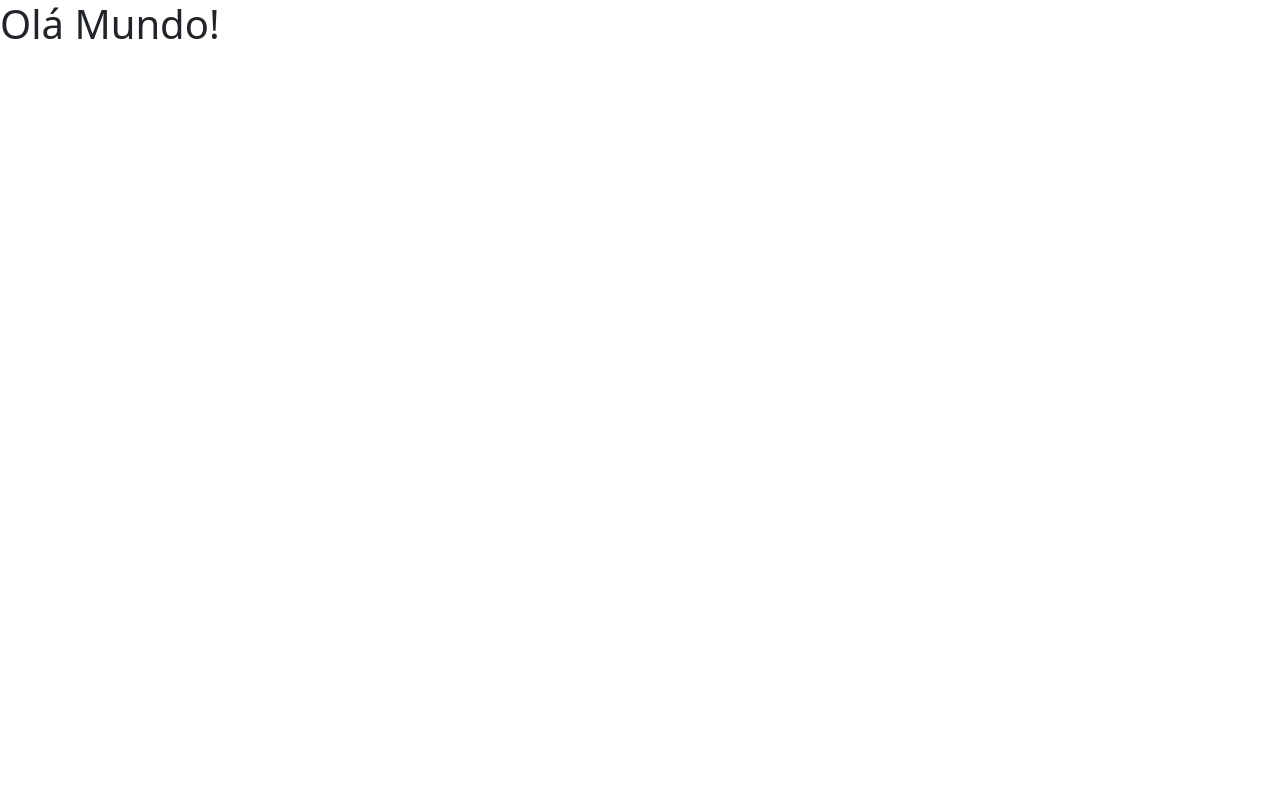
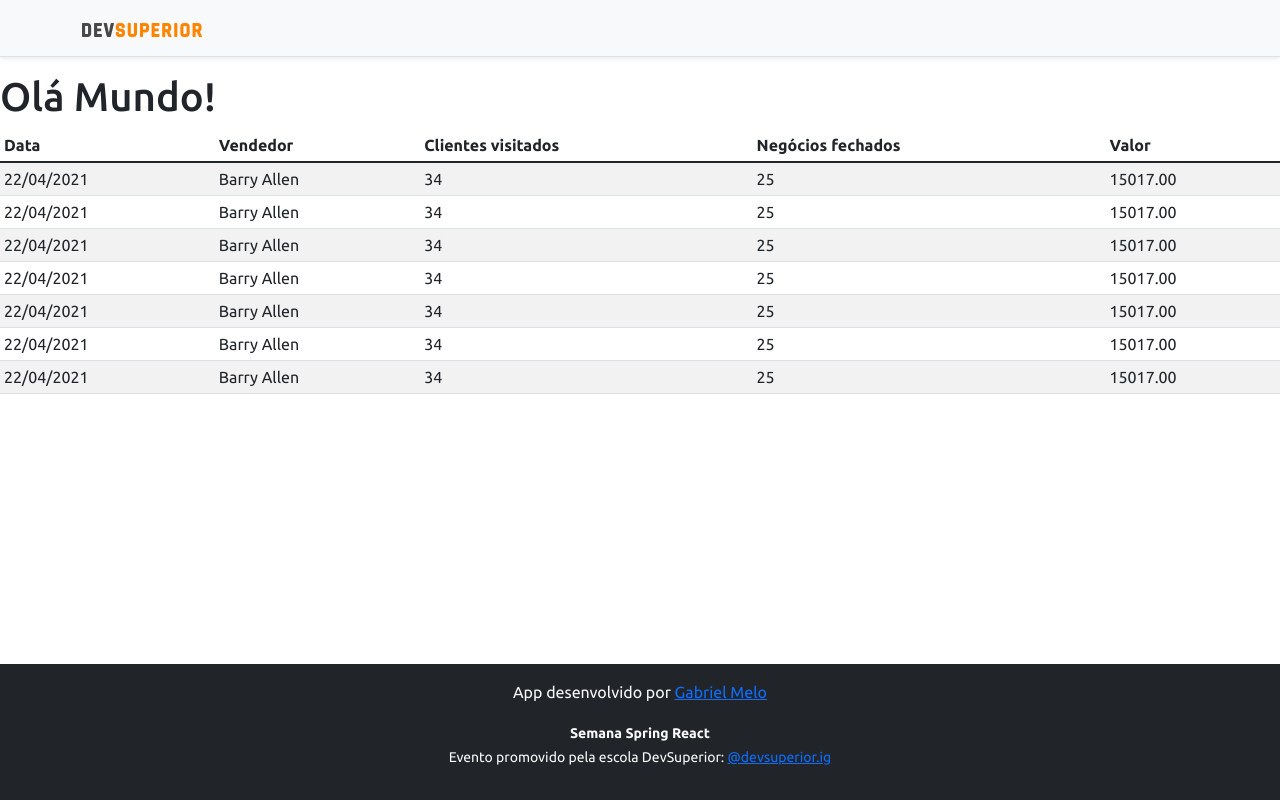
Before and after one commit to gmeloo/projeto-sds3, a React (Create React App) app in the folder frontend/: page / in a window 1280 px wide. Built offline with nearby package versions, Linux system fonts and the light colour scheme.

Commit message:
Basic static components

```diff
--- a/frontend/src/App.tsx
+++ b/frontend/src/App.tsx
@@ -1,8 +1,18 @@
+import DataTable from "components/DataTable";
+import Footer from "components/Footer";
+import NavBar from "components/NavBar";
+
 function App() {
   return (
-    <div>
-      <h1>Olá Mundo!</h1>
-    </div>
+    <>
+    <NavBar />
+    <div className="conatainer">
+      <h1> Olá Mundo!</h1>
+
+      <DataTable />
+      </div>
+    <Footer />
+    </>
   );
 }
 
--- a/frontend/src/assets/css/styles.css
+++ b/frontend/src/assets/css/styles.css
@@ -0,0 +1,32 @@
+@import url('https://fonts.googleapis.com/css2?family=Ubuntu:wght@300;400;500;700&display=swap');
+:root {
+    --color-primary: #FF8400;
+}
+
+html, body {
+    height: 100%;
+    font-family: "Ubuntu", sans-serif;
+}
+
+#root {
+    display: flex;
+    flex-direction: column;
+    height: 100%;
+}
+
+.content {
+    flex: 1 0 auto;
+}
+
+.footer {
+    flex-shrink: 0;
+    text-align: center;
+}
+
+.bg-primary {
+    background-color: var(--color-primary) !important;
+}
+
+.text-primary {
+    color: var(--color-primary) !important;
+}
--- /dev/null
+++ b/frontend/src/components/DataTable/index.tsx
@@ -0,0 +1,65 @@
+const DataTable = () => {
+    return (
+        <div className="table-responsive">
+    <table className="table table-striped table-sm">
+        <thead>
+            <tr>
+                <th>Data</th>
+                <th>Vendedor</th>
+                <th>Clientes visitados</th>
+                <th>Negócios fechados</th>
+                <th>Valor</th>
+            </tr>
+        </thead>
+        <tbody>
+            <tr>
+                <td>22/04/2021</td>
+                <td>Barry Allen</td>
+                <td>34</td>
+                <td>25</td>
+                <td>15017.00</td>
+            </tr>
+            <tr>
+                <td>22/04/2021</td>
+                <td>Barry Allen</td>
+                <td>34</td>
+                <td>25</td>
+                <td>15017.00</td>
+            </tr><tr>
+                <td>22/04/2021</td>
+                <td>Barry Allen</td>
+                <td>34</td>
+                <td>25</td>
+                <td>15017.00</td>
+            </tr><tr>
+                <td>22/04/2021</td>
+                <td>Barry Allen</td>
+                <td>34</td>
+                <td>25</td>
+                <td>15017.00</td>
+            </tr><tr>
+                <td>22/04/2021</td>
+                <td>Barry Allen</td>
+                <td>34</td>
+                <td>25</td>
+                <td>15017.00</td>
+            </tr><tr>
+                <td>22/04/2021</td>
+                <td>Barry Allen</td>
+                <td>34</td>
+                <td>25</td>
+                <td>15017.00</td>
+            </tr><tr>
+                <td>22/04/2021</td>
+                <td>Barry Allen</td>
+                <td>34</td>
+                <td>25</td>
+                <td>15017.00</td>
+            </tr>
+        </tbody>
+    </table>
+</div>
+    );
+  }
+
+  export default DataTable;
--- /dev/null
+++ b/frontend/src/components/Footer/index.tsx
@@ -0,0 +1,13 @@
+const Footer = () => {
+    return (
+        <footer className="footer mt-auto py-3 bg-dark">
+  <div className="container">
+    <p className="text-light">App desenvolvido por <a href="https://github.com/gmeloo" target="_blank" rel="noreferrer">Gabriel Melo</a></p>
+    <p className="text-light"><small><strong>Semana Spring React</strong><br/>
+      Evento promovido pela escola DevSuperior: <a href="https://instagram.com/devsuperior.ig" target="_blank" rel="noreferrer">@devsuperior.ig</a></small></p>
+  </div>
+</footer>
+    );
+  }
+
+  export default Footer;
--- /dev/null
+++ b/frontend/src/components/NavBar/index.tsx
@@ -0,0 +1,16 @@
+import ImgDsDark from 'assets/img/ds-dark.svg' ;
+
+
+const NavBar = () => {
+    return (
+        <div className="d-flex flex-column flex-md-row align-items-center p-3 px-md-4 mb-3 bg-light border-bottom shadow-sm">
+        <div className="container">
+          <nav className="my-2 my-md-0 mr-md-3">
+            <img src={ImgDsDark} alt="DevSuperior" width="120" />
+          </nav>
+        </div>
+      </div>
+    );
+  }
+
+  export default NavBar;
```
Also changed, not shown: frontend/src/assets/img/ds-dark.svg (added).
